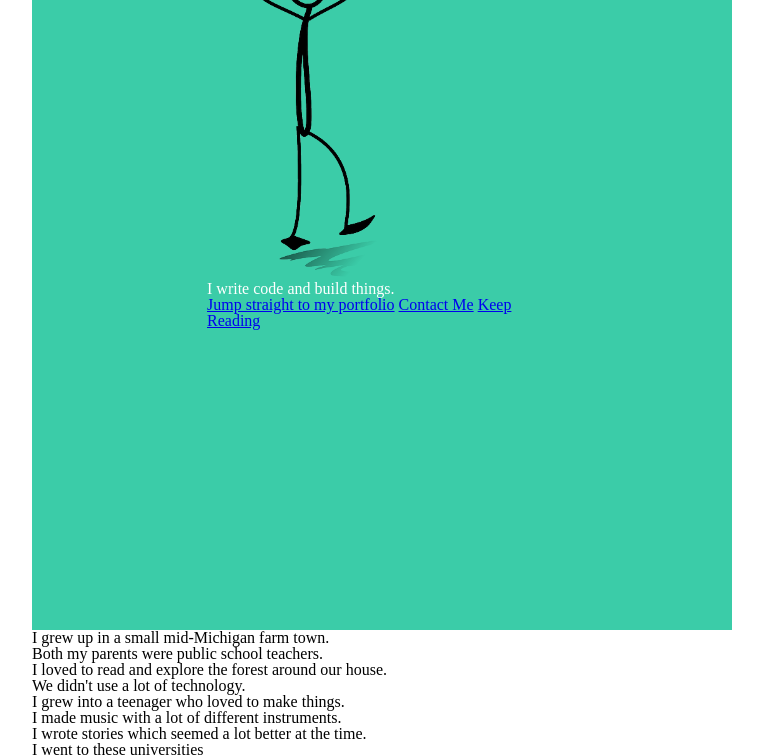
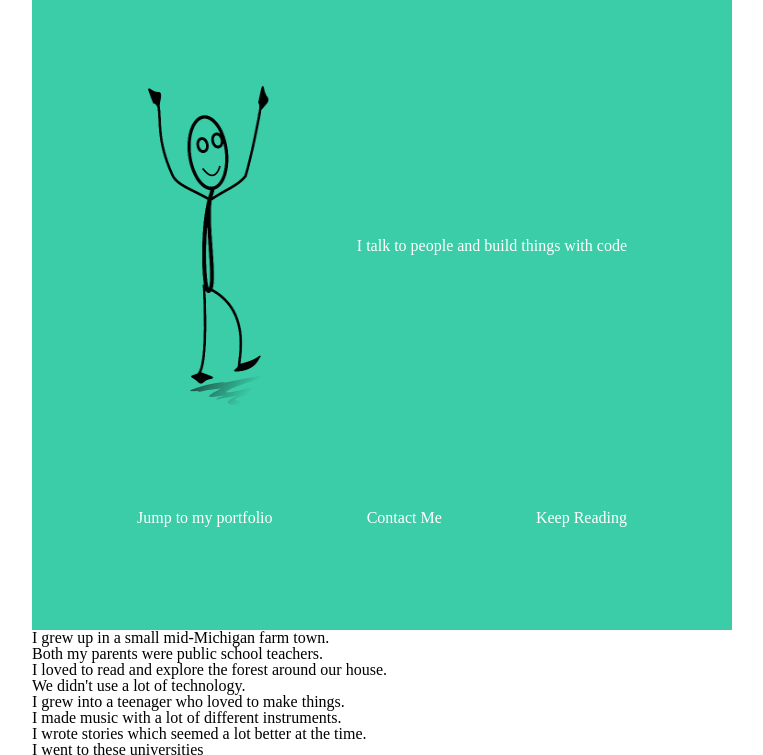
Before and after one commit to KHollobaugh/portfolio-website, a website: page index.html in a window 1280 px wide. Shown: the part 170-925 px from the top of the page, without its empty margins (258-1021 px from the left). Drawn offline with Linux system fonts and the light colour scheme.

Commit message:
header spacing

```diff
--- a/index.html
+++ b/index.html
@@ -23,12 +23,14 @@
 <section class = "header">
     <section class = "header-content">
     <h1>Hi, I'm Katy.</h1>
-    <img src="images/happy-person.png"/>
 
-    <h3>I write code and build things.</h3>
+    <div class = "img-section-1">
+        <img src="images/happy-person.png"/>
+        <h3>I talk to people and build things with code</h3>
+    </div>
 
     <div class = "top-nav-links">
-        <a href="#">Jump straight to my portfolio</a>
+        <a href="#">Jump to my portfolio</a>
         <a href="#">Contact Me</a>
         <a href="#">Keep Reading</a>
     </div>
--- a/less/index.less
+++ b/less/index.less
@@ -146,16 +146,42 @@ body {
     height: 100vh;
     margin: 0 auto;
     .header-content {
+        width: 70%;
+        margin: 0 auto;
+        display: flex;
+        flex-direction: column;
+        height: 100vh;
+        justify-content: space-evenly;
+
         h1 {
             margin: 0 auto;
             font-size: 3rem;
         }
-        width: 50%;
+    .img-section-1 {
+        display: flex;
+        height: 40%;
+        width: 100%;
+        justify-content: space-between;
         margin: 0 auto;
 
+    }
+    .top-nav-links {
+        display: flex;
+        justify-content: space-between;
+    }
     img {
-        height: 50vh;
-        width: auto;
+        height: auto;
+        width: 30%;
+    }
+
+    h3 {
+        display: flex;
+        align-items: center;
+        text-align: right;
+    }
+    a {
+        color: white;
+        text-decoration: none;
     }
 }
 }
```
Also changed, not shown: css/index.css.
